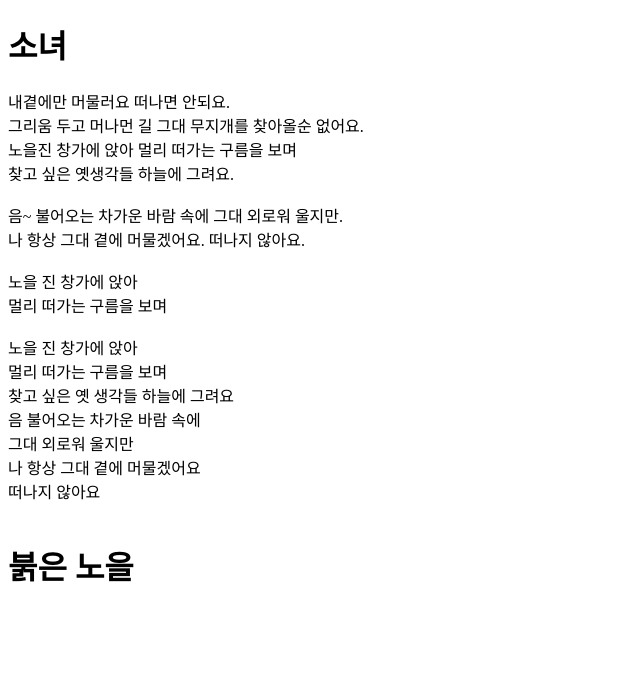
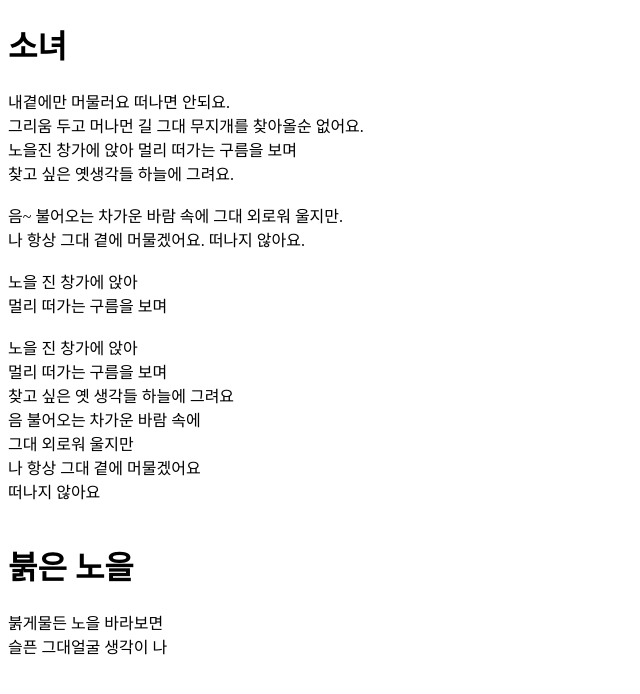
Before and after one commit to minjaejeo/gitTest, a plain HTML site: page index.html in a window 1280 px wide. Shown: the whole page, without its empty margins (0-640 px from the left). Drawn offline with Linux system fonts and the light colour scheme.

Commit message:
'붉은 노을' 첫번째 가사 추가

```diff
--- a/index.html
+++ b/index.html
@@ -32,8 +32,9 @@
 
     <h1>붉은 노을</h1>
     <p>
-
-
+        붉게물든 노을 바라보면<br>
+        슬픈 그대얼굴 생각이 나<br>
+        <br>
     </p>
 </body>
 </html>
```
